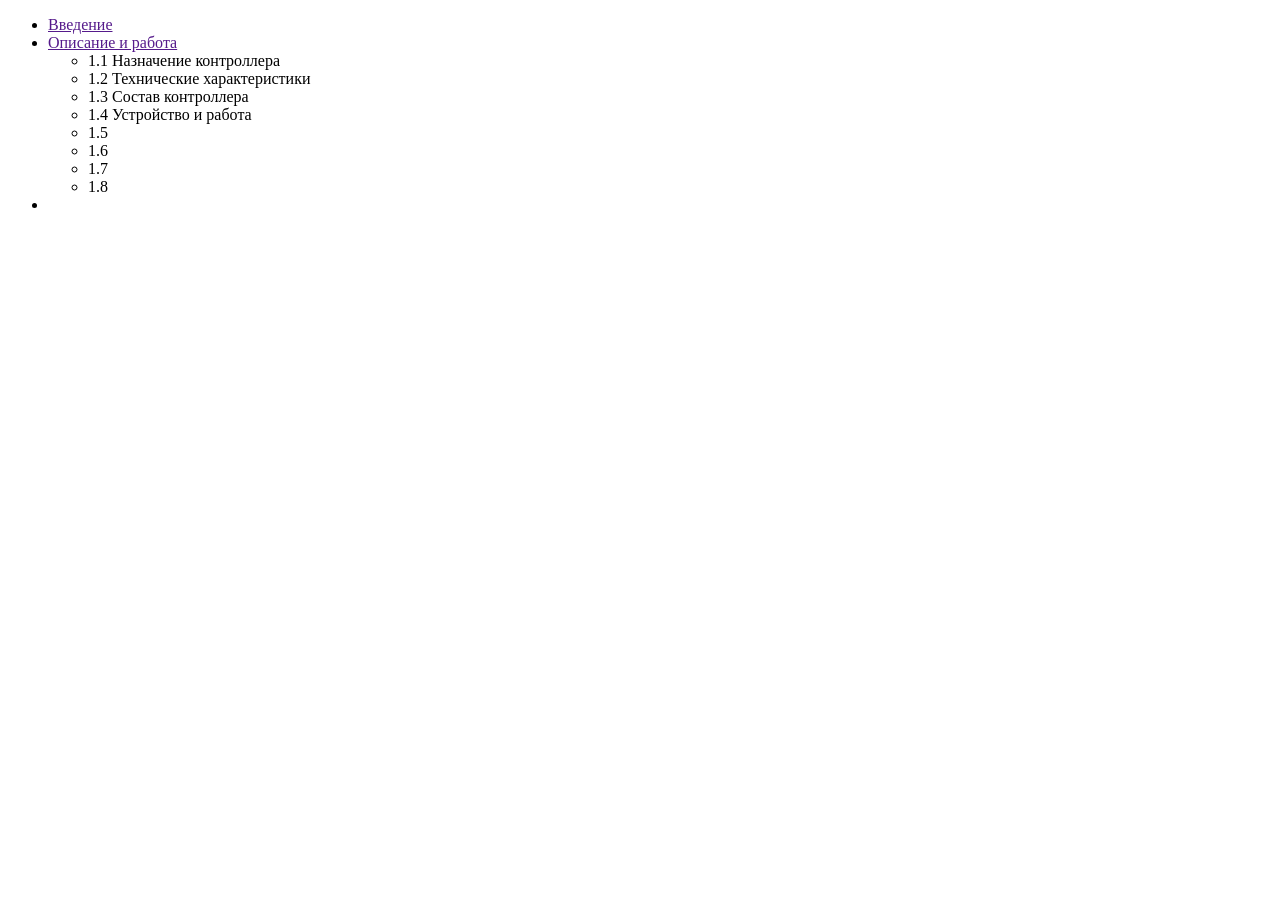
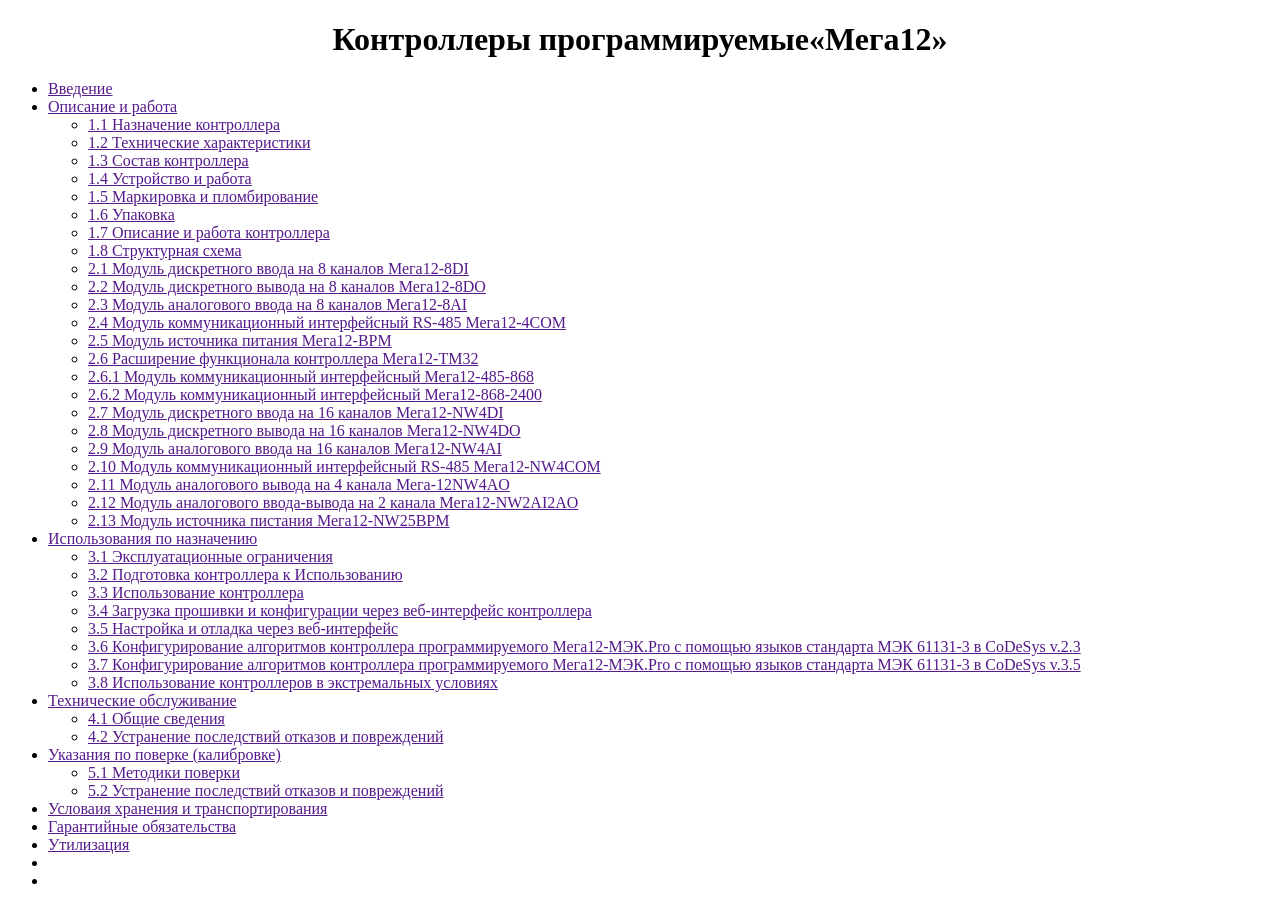
Before and after one commit to Azazel111/aviatron, a plain HTML site: page index.html in a window 1280 px wide. Before the commit the page ends 800 px from the top, so only its background shows below. Drawn offline with Linux system fonts and the light colour scheme.

Commit message:
index commit

```diff
--- a/index.html
+++ b/index.html
@@ -7,20 +7,64 @@
     <style></style>
 </head>
 <body>
+    <h1 style="text-align: center;">Контроллеры программируемые«Мега12»</h1>
     <ul class="list">
         <li class="list_item"><a href="">Введение</a></li>
         <li class="list_item"><a href="">Описание и работа</a>
             <ul class="sublist">
-                <li class="sublist_item">1.1 Назначение контроллера</li>
-                <li class="sublist_item">1.2 Технические характеристики</li>
-                <li class="sublist_item">1.3 Состав контроллера</li>
-                <li class="sublist_item">1.4 Устройство и работа</li>
-                <li class="sublist_item">1.5 </li>
-                <li class="sublist_item">1.6 </li>
-                <li class="sublist_item">1.7 </li>
-                <li class="sublist_item">1.8 </li>
+                <li class="sublist_item"><a href="">1.1 Назначение контроллера</a></li>
+                <li class="sublist_item"><a href="">1.2 Технические характеристики</a></li>
+                <li class="sublist_item"><a href="">1.3 Состав контроллера</a></li>
+                <li class="sublist_item"><a href="">1.4 Устройство и работа</a></li>
+                <li class="sublist_item"><a href="">1.5 Маркировка и пломбирование</a></li>
+                <li class="sublist_item"><a href="">1.6 Упаковка</a></li>
+                <li class="sublist_item"><a href="">1.7 Описание и работа контроллера</a></li>
+                <li class="sublist_item"><a href="">1.8 Структурная схема</a></li>
+                <li class="sublist_item"><a href="">2.1 Модуль дискретного ввода на 8 каналов Мега12-8DI</a></li>
+                <li class="sublist_item"><a href="">2.2 Модуль дискретного вывода на 8 каналов Мега12-8DO</a></li>
+                <li class="sublist_item"><a href="">2.3 Модуль аналогового ввода на 8 каналов Мега12-8AI</a></li>
+                <li class="sublist_item"><a href="">2.4 Модуль коммуникационный интерфейсный RS-485 Мега12-4COM</a></li>
+                <li class="sublist_item"><a href="">2.5 Модуль источника питания Мега12-BPM</a></li>
+                <li class="sublist_item"><a href="">2.6 Расширение функционала контроллера Мега12-TM32</a></li>
+                <li class="sublist_item"><a href="">2.6.1 Модуль коммуникационный интерфейсный Мега12-485-868</a></li>
+                <li class="sublist_item"><a href="">2.6.2 Модуль коммуникационный интерфейсный Мега12-868-2400</a></li>
+                <li class="sublist_item"><a href="">2.7 Модуль дискретного ввода на 16 каналов Мега12-NW4DI</a></li>
+                <li class="sublist_item"><a href="">2.8 Модуль дискретного вывода на 16 каналов Мега12-NW4DO</a></li>
+                <li class="sublist_item"><a href="">2.9 Модуль аналогового ввода на 16 каналов Мега12-NW4AI</a></li>
+                <li class="sublist_item"><a href="">2.10 Модуль коммуникационный интерфейсный RS-485 Мега12-NW4COM</a></li>
+                <li class="sublist_item"><a href="">2.11 Модуль аналогового вывода на 4 канала Мега-12NW4AO</a></li>
+                <li class="sublist_item"><a href="">2.12 Модуль аналогового ввода-вывода на 2 канала Мега12-NW2AI2AO</a></li>
+                <li class="sublist_item"><a href="">2.13 Модуль источника пистания Мега12-NW25BPM</a></li>
             </ul>
         </li>
+        <li class="list_item"><a href="">Использования по назначению</a>
+            <ul class="sublist">
+                <li class="sublist_item"><a href="">3.1 Эксплуатационные ограничения</a></li>
+                <li class="sublist_item"><a href="">3.2 Подготовка контроллера к Использованию</a></li>
+                <li class="sublist_item"><a href="">3.3 Использование контроллера</a></li>
+                <li class="sublist_item"><a href="">3.4 Загрузка прошивки и конфигурации через веб-интерфейс контроллера</a></li>
+                <li class="sublist_item"><a href="">3.5 Настройка и отладка через веб-интерфейс</a></li>
+                <li class="sublist_item"><a href="">3.6 Конфигурирование алгоритмов контроллера программируемого Мега12-МЭК.Pro с помощью языков стандарта МЭК 61131-3 в CoDeSys v.2.3</a></li>
+                <li class="sublist_item"><a href="">3.7 Конфигурирование алгоритмов контроллера программируемого Мега12-МЭК.Pro с помощью языков стандарта МЭК 61131-3 в CoDeSys v.3.5</a></li>
+                <li class="sublist_item"><a href="">3.8 Использование контроллеров в экстремальных условиях</a></li>
+            </ul>
+        </li>
+        <li class="list_item"><a href="">Технические обслуживание</a>
+            <ul class="sublist">
+                <li class="sublist_item"><a href="">4.1 Общие сведения</a></li>
+                <li class="sublist_item"><a href="">4.2 Устранение последствий отказов и повреждений</a></li>
+            </ul>
+        </li>
+        <li class="list_item"><a href="">Указания по поверке (калибровке)</a>
+            <ul class="sublist">
+                <li class="sublist_item"><a href="">5.1 Методики поверки</a></li>
+                <li class="sublist_item"><a href="">5.2 Устранение последствий отказов и повреждений</a></li>
+            </ul>
+        </li>
+        <li class="list_item"><a href="">Условаия хранения и транспортирования</a></li>
+        <li class="list_item"><a href="">Гарантийные обязательства</a></li>
+        <li class="list_item"><a href="">Утилизация</a></li>
+        <li class="list_item"><a href=""></a></li>
         <li class="list_item"><a href=""></a></li>
     </ul>
 </body>
```
